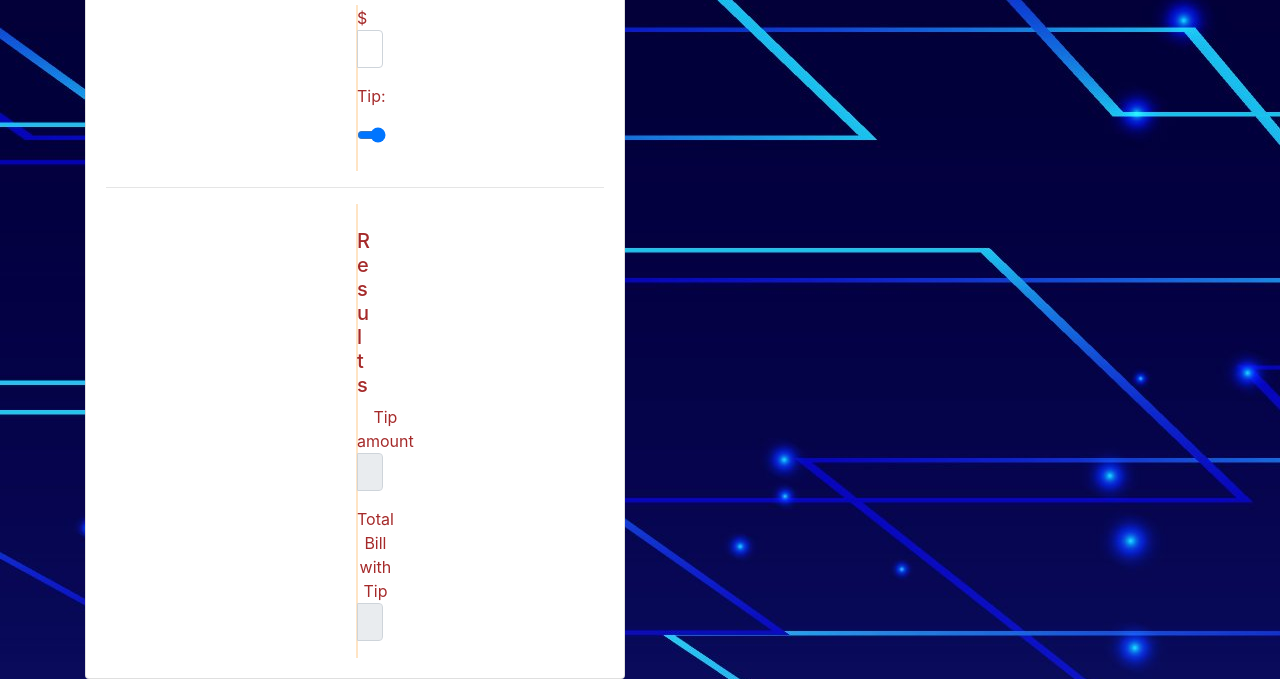
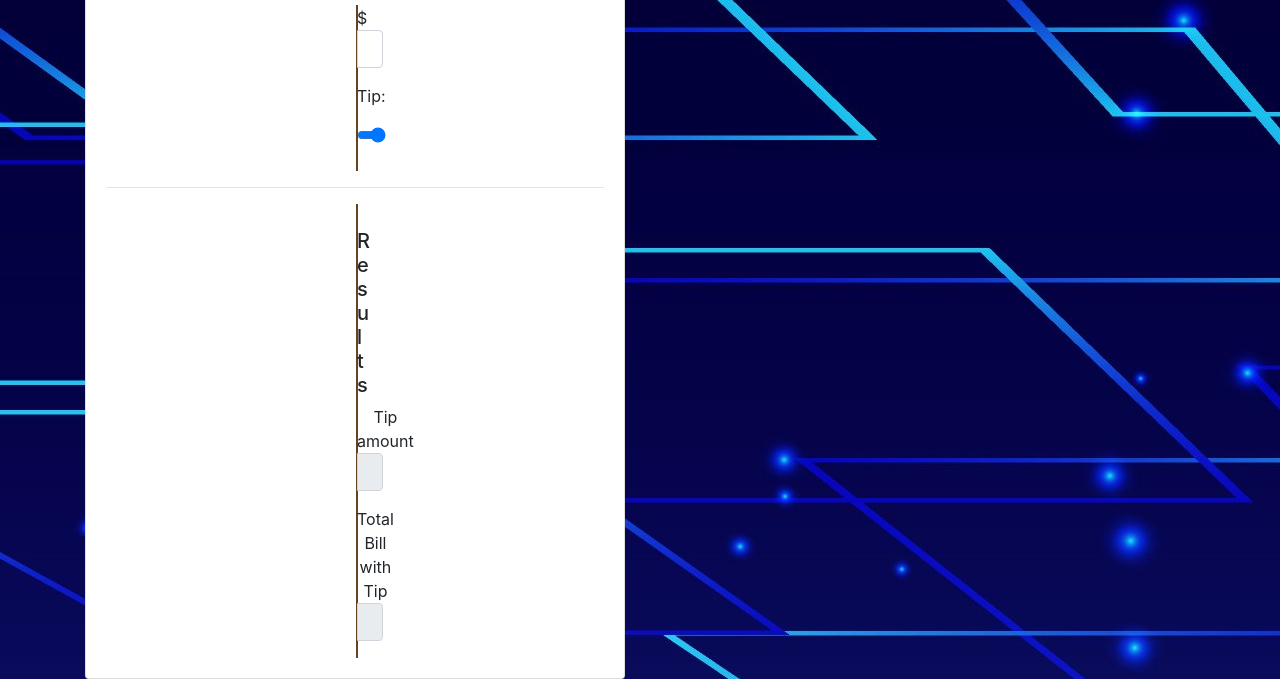
Before and after one commit to Jennyjen21/CISPROJECTJAVA, a plain HTML site: page index.html in a window 1280 px wide. Shown: the part 138-817 px from the top of the page. Drawn offline with nearby package versions, Linux system fonts and the light colour scheme.

Commit message:
Update index.css

```diff
--- a/index.css
+++ b/index.css
@@ -1,17 +1,17 @@
 html {
 font-family: 'Times New Roman', Times, serif;
-background-color: lightblue;
+background-color: #FFFDD0;
 }
+
 
 body {
  background-image: url("background-img.JPG");
 }
 
 h1, form, #results {
- color: brown;
  display: block;
  text-align: center;
- border: 1px solid bisque;
+ border: 1px solid #654321;
 }
 
 form, #results {
@@ -27,5 +27,4 @@ input {
  height: 3em;
  overflow: hidden;
  border-radius: 25px;
- color: brown;
 }
```
